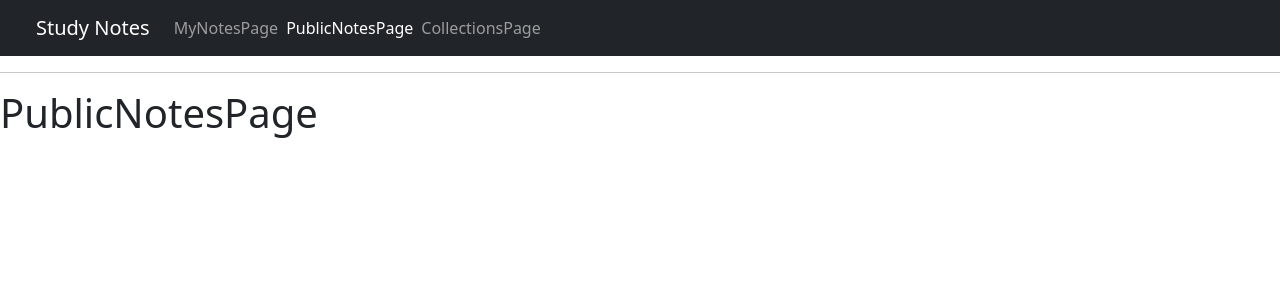
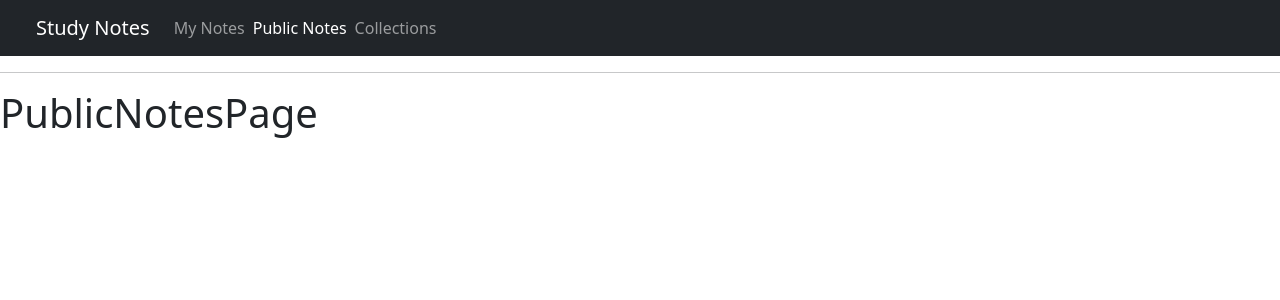
Before and after one commit to mochishio/flexpath-final-project-main, a React (Vite) app in the folder frontend/: page /public in a window 1280 px wide. Shown: the top 300 px of the page. Built offline with nearby package versions, Linux system fonts and the light colour scheme.

Commit message:
[update]: fix nav names

```diff
--- a/frontend/src/App.jsx
+++ b/frontend/src/App.jsx
@@ -23,13 +23,13 @@ function App() {
             <NavLink className="navbar-brand ms-4 nav-link" to="/">Study Notes</NavLink>
             <ul className="navbar-nav">
               <li className="nav-item">
-                <NavLink className="nav-link pe-0" to="/">MyNotesPage</NavLink>
+                <NavLink className="nav-link pe-0" to="/">My Notes</NavLink>
               </li>
               <li className="nav-item">
-                <NavLink className="nav-link pe-0" to="/public">PublicNotesPage</NavLink>
+                <NavLink className="nav-link pe-0" to="/public">Public Notes</NavLink>
               </li>
               <li className="nav-item">
-                <NavLink className="nav-link pe-0" to="/collections">CollectionsPage</NavLink>
+                <NavLink className="nav-link pe-0" to="/collections">Collections</NavLink>
               </li>
             </ul>
           </div>
```
